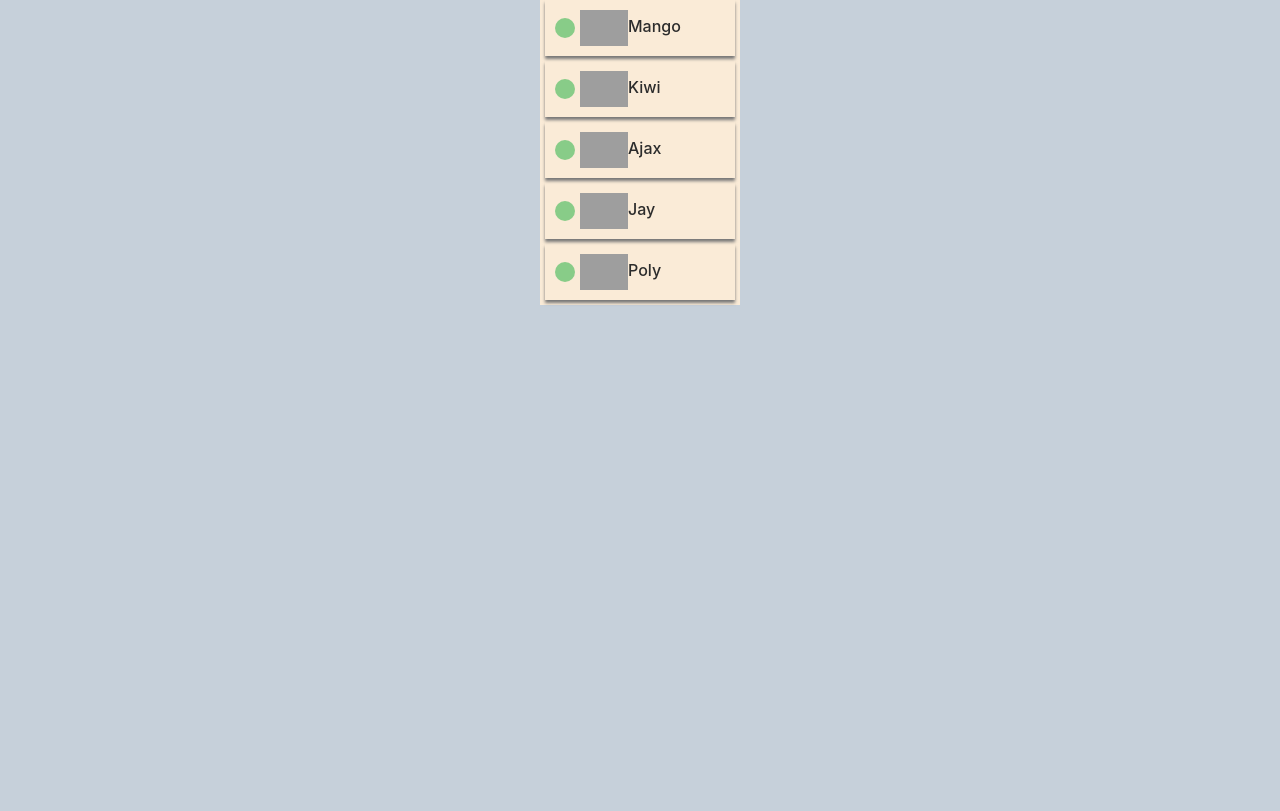
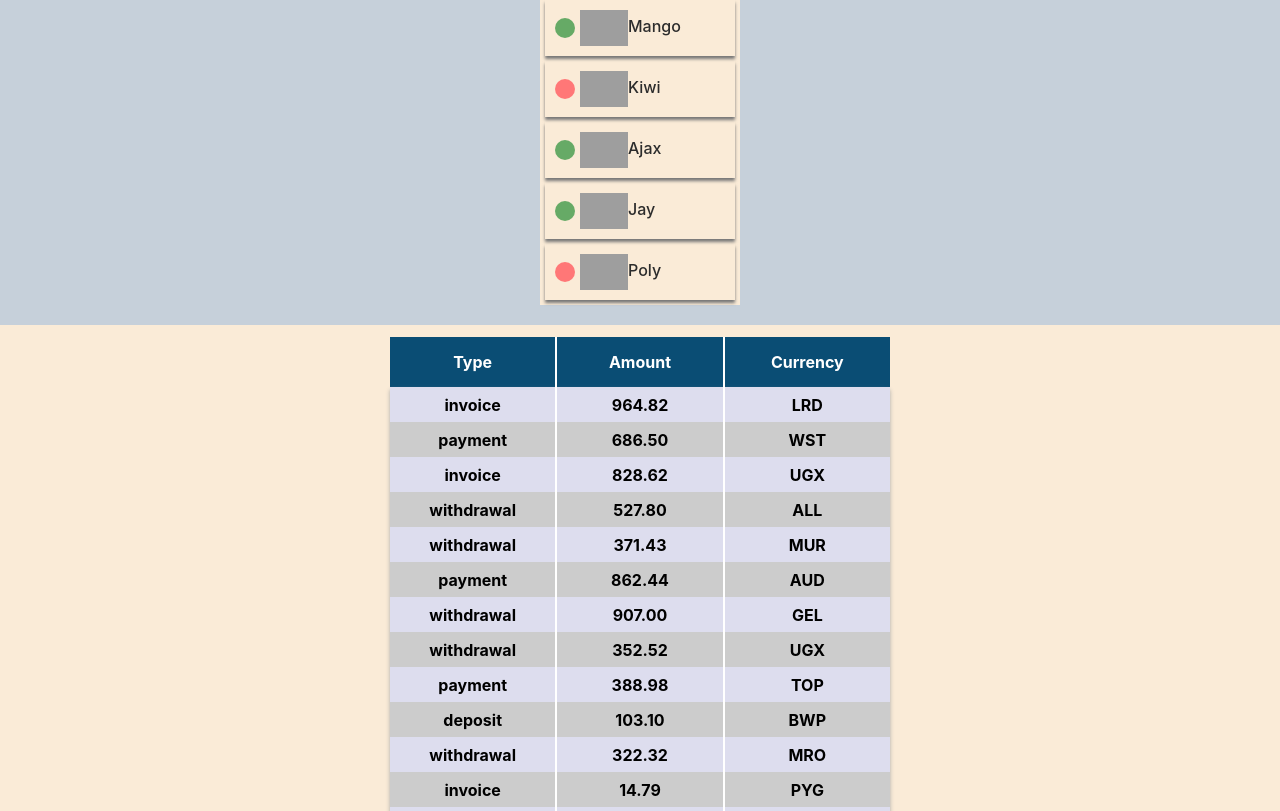
Before and after one commit to sla6ak/goit-react-hw-01-components, a React (Create React App) app: page / in a window 1280 px wide. Shown: the part 629-1440 px from the top of the page. Before the commit the page ends 954 px from the top, so only its background shows below. Built offline with nearby package versions, Linux system fonts and the light colour scheme; grey boxes are pictures that could not be loaded.

Commit message:
фдд щл

```diff
--- a/src/components/App.jsx
+++ b/src/components/App.jsx
@@ -5,6 +5,8 @@
 import statisticaBack from '../objects/statisticaBack.json';
 import FrendList from './FrendList/FrendList';
 import frends from '../objects/frends.json';
+import TransactionHistory from './TransactionHistory/TransactionHistory';
+import transactions from '../objects/transaction-history.json';
 
 const App = () => {
   return (
@@ -12,6 +14,7 @@
       <ProfileCity className={style.work} users={mans} />
       <StatisticList className={style.work} statisticaBack={statisticaBack} />
       <FrendList className={style.work} frends={frends} />
+      <TransactionHistory transactions={transactions} />
     </div>
   );
 };
--- a/src/components/Frend/Frend.jsx
+++ b/src/components/Frend/Frend.jsx
@@ -4,7 +4,7 @@
     <div className={style.item}>
       <span
         className={style.isOnline}
-        style={{ backgroundColor: '#8c8' }}
+        style={{ backgroundColor: isOnline ? '#6a6' : '#f77' }}
       ></span>
       <img className="avatar" src={avatar} alt="User avatar" width="48" />
       <p className="name">{name}</p>
--- a/src/components/Frend/Frend.module.css
+++ b/src/components/Frend/Frend.module.css
@@ -2,7 +2,7 @@
   width: 20px;
   height: 20px;
   display: block;
-  background-color: rgb(255, 136, 127);
+  background-color: rgb(175, 88, 81);
   border-radius: 50%;
   margin-right: 5px;
 }
--- a/src/components/Statistics/StatisticList.module.css
+++ b/src/components/Statistics/StatisticList.module.css
@@ -13,4 +13,5 @@
   display: flex;
   list-style: none;
   margin-top: 15px;
+  box-shadow: 0px 1px 3px #555;
 }
--- /dev/null
+++ b/src/components/Transaction/Transaction.jsx
@@ -0,0 +1,17 @@
+import styles from './Transaction.module.css';
+
+const Transaction = ({ currency, amount, type, isGrey }) => {
+  console.log(isGrey);
+  return (
+    <tr
+      className={styles.transactionTr}
+      style={{ backgroundColor: isGrey ? '#ccc' : '#dde' }}
+    >
+      <th className={styles.transactionTh}>{type}</th>
+      <th className={styles.transactionTh}>{amount}</th>
+      <th className={styles.transactionTh}>{currency}</th>
+    </tr>
+  );
+};
+
+export default Transaction;
--- /dev/null
+++ b/src/components/Transaction/Transaction.module.css
@@ -0,0 +1,16 @@
+.transactionTr {
+  display: flex;
+  justify-content: space-around;
+  height: 35px;
+}
+
+.transactionTh {
+  display: flex;
+  justify-content: center;
+  align-items: center;
+  width: 100%;
+  height: 100%;
+}
+.transactionTh:not(:last-child) {
+  border-right: 2px solid #fff;
+}
--- /dev/null
+++ b/src/components/TransactionHistory/TransactionHistory.jsx
@@ -0,0 +1,34 @@
+import styles from './TransactionHistory.module.css';
+import Transaction from 'components/Transaction/Transaction';
+
+const TransactionHistory = ({ transactions }) => {
+  return (
+    <table className={styles.transactionHistory}>
+      <thead className={styles.transactionHeader}>
+        <tr className={styles.transactionHeaderBox}>
+          <th className={styles.transactionHeaderEl}>Type</th>
+          <th className={styles.transactionHeaderEl}>Amount</th>
+          <th className={styles.transactionHeaderEl}>Currency</th>
+        </tr>
+      </thead>
+      <tbody className={styles.transactionBody}>
+        {transactions.map((transaction, id) => {
+          let variable = false;
+          if (id % 2) {
+            variable = true;
+          }
+          return (
+            <Transaction
+              isGrey={variable}
+              currency={transaction.currency}
+              type={transaction.type}
+              amount={transaction.amount}
+            />
+          );
+        })}
+      </tbody>
+    </table>
+  );
+};
+
+export default TransactionHistory;
--- /dev/null
+++ b/src/components/TransactionHistory/TransactionHistory.module.css
@@ -0,0 +1,43 @@
+.transactionHistory {
+  background-color: antiquewhite;
+  width: 100%;
+  margin-bottom: 50px;
+}
+.transactionHeader {
+  background-color: rgb(10, 77, 116);
+  color: rgb(255, 255, 255);
+  width: 500px;
+  height: 50px;
+  display: flex;
+  align-items: center;
+  margin: 10px auto 0px auto;
+}
+
+.transactionBody {
+  background-color: rgb(210, 220, 226);
+  margin-left: auto;
+  margin-right: auto;
+  width: 500px;
+  width: 500px;
+  display: flex;
+  flex-direction: column;
+  margin-bottom: 10px;
+  box-shadow: 0px 3px 4px #aaa;
+}
+
+.transactionHeaderBox {
+  width: 100%;
+  height: 100%;
+  display: flex;
+  justify-content: space-around;
+}
+.transactionHeaderEl {
+  display: flex;
+  align-items: center;
+  justify-content: center;
+  width: 100%;
+  height: 100%;
+}
+.transactionHeaderEl:not(:last-child) {
+  border-right: 2px solid #fff;
+}
--- /dev/null
+++ b/src/objects/transaction-history.json
@@ -0,0 +1,122 @@
+[
+  {
+    "id": "1e0700a2-5183-4291-85cc-2065a036a683",
+    "type": "invoice",
+    "amount": "964.82",
+    "currency": "LRD"
+  },
+  {
+    "id": "a30f821b-4d25-4ff0-abdd-e340b3f0dd2b",
+    "type": "payment",
+    "amount": "686.50",
+    "currency": "WST"
+  },
+  {
+    "id": "44dca67a-8e5a-4798-bf8e-b15efd4e1abd",
+    "type": "invoice",
+    "amount": "828.62",
+    "currency": "UGX"
+  },
+  {
+    "id": "ea8ed3dc-2b68-4a53-905a-53ecb0adef33",
+    "type": "withdrawal",
+    "amount": "527.80",
+    "currency": "ALL"
+  },
+  {
+    "id": "ea76146a-0b00-4b80-bc02-a8c822176712",
+    "type": "withdrawal",
+    "amount": "371.43",
+    "currency": "MUR"
+  },
+  {
+    "id": "63ca02f9-d637-46b5-9237-f3b24425e029",
+    "type": "payment",
+    "amount": "862.44",
+    "currency": "AUD"
+  },
+  {
+    "id": "ed0263e8-59a5-4bf1-87e0-2bb88e53dc34",
+    "type": "withdrawal",
+    "amount": "907.00",
+    "currency": "GEL"
+  },
+  {
+    "id": "6013bad0-750c-4691-8bc2-d8f2b43969c4",
+    "type": "withdrawal",
+    "amount": "352.52",
+    "currency": "UGX"
+  },
+  {
+    "id": "252c7be4-8b06-4fa7-8d42-61fb835b70d5",
+    "type": "payment",
+    "amount": "388.98",
+    "currency": "TOP"
+  },
+  {
+    "id": "4eaab41b-b967-40ac-82ed-85fc66f646f1",
+    "type": "deposit",
+    "amount": "103.10",
+    "currency": "BWP"
+  },
+  {
+    "id": "9648a350-8469-42d5-8bf3-18090de5fe67",
+    "type": "withdrawal",
+    "amount": "322.32",
+    "currency": "MRO"
+  },
+  {
+    "id": "9c5c25fb-1a95-4b2f-8d1f-4c4426d677cc",
+    "type": "invoice",
+    "amount": "14.79",
+    "currency": "PYG"
+  },
+  {
+    "id": "43ef232c-80e9-4d6f-b48a-b22405620de3",
+    "type": "payment",
+    "amount": "904.86",
+    "currency": "CHF"
+  },
+  {
+    "id": "5161682e-e620-4019-ab0a-24ceb10fbd20",
+    "type": "withdrawal",
+    "amount": "307.08",
+    "currency": "NOK"
+  },
+  {
+    "id": "7b119d71-42e6-4c42-a141-6818b07bb9ff",
+    "type": "invoice",
+    "amount": "275.07",
+    "currency": "AWG"
+  },
+  {
+    "id": "a4f65722-65c4-4c28-b1f4-b8ed988bb205",
+    "type": "deposit",
+    "amount": "213.10",
+    "currency": "STD"
+  },
+  {
+    "id": "c6e5784b-0ca3-48d6-86e5-b5128af5a523",
+    "type": "invoice",
+    "amount": "116.11",
+    "currency": "CUP CUC"
+  },
+  {
+    "id": "c9ebed6a-3a02-4b49-ac0d-0534b51f2bfd",
+    "type": "invoice",
+    "amount": "878.67",
+    "currency": "HKD"
+  },
+  {
+    "id": "a4a98b0e-b22c-438b-9f83-de2df52110c8",
+    "type": "invoice",
+    "amount": "725.03",
+    "currency": "UYU UYI"
+  },
+  {
+    "id": "b39bfa7a-0166-4c47-94d6-87d20590f746",
+    "type": "payment",
+    "amount": "405.45",
+    "currency": "MDL"
+  }
+]
```
